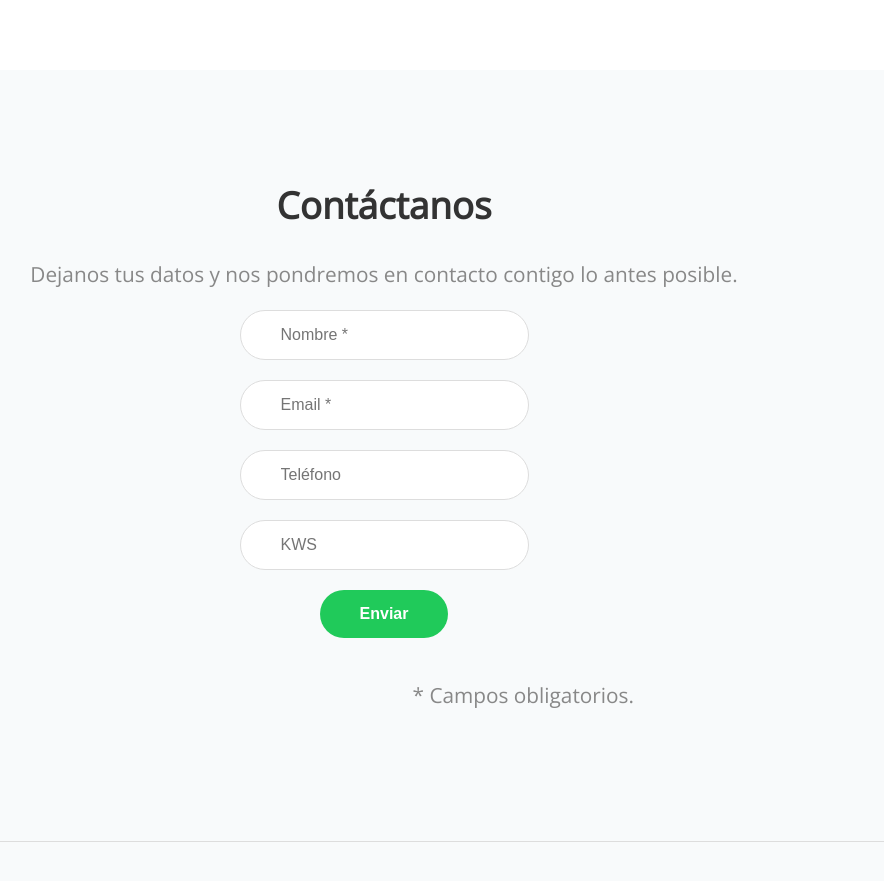
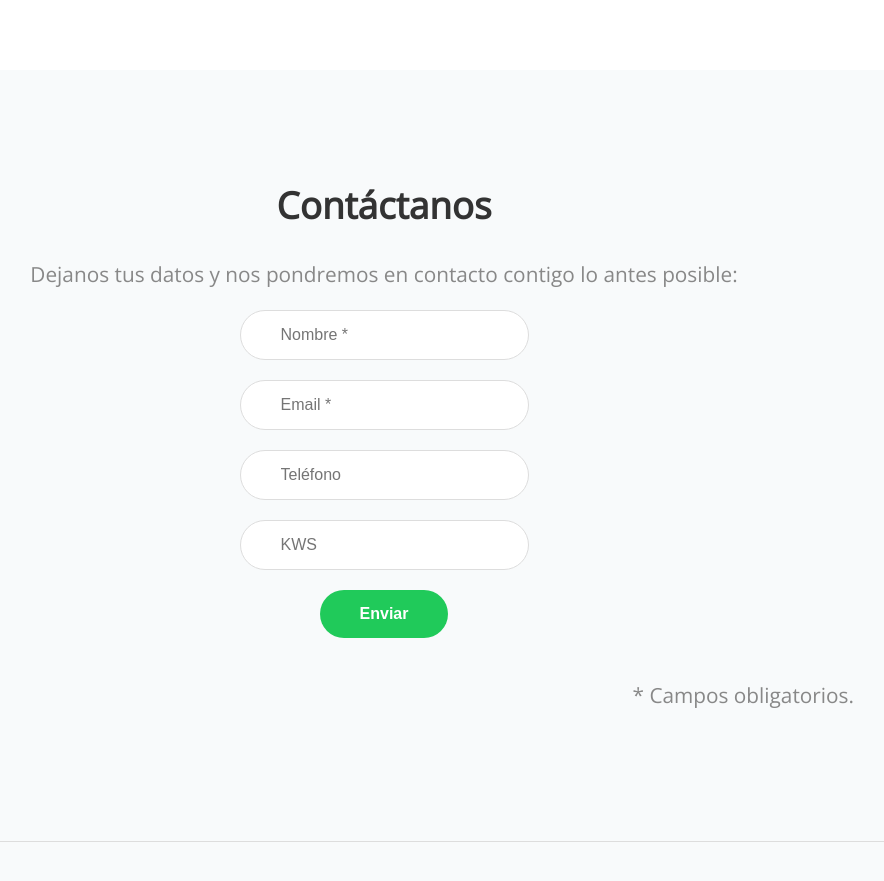
Before and after one commit to Ecogrid/Ecogrid-Landing, a Jekyll site: the page built from index.html, in a window 1280 px wide and 900 px high, scrolled down 2345 px. Shown: the top 881 px of the window, without its empty margins (256-1140 px from the left). Built offline with Jekyll 4.4.1, drawn with Linux system fonts in a browser that asks for light colours; nearby versions of some CDN libraries.

Commit message:
Ajuste form

```diff
--- a/index.html
+++ b/index.html
@@ -75,7 +75,7 @@ title: Ecogrid Energia
 <div class="darker">
 	<div id="contacto" class="container">
 		<h2 class="editable">Contáctanos</h2>
-		<p class="editable" style="text-align: center;">Dejanos tus datos y nos pondremos en contacto contigo lo antes posible.</p>
+		<p class="editable" style="text-align: center;">Dejanos tus datos y nos pondremos en contacto contigo lo antes posible:</p>
 		<form action="" method="post">
 			<input type="text" name="nombre" required placeholder="Nombre *"><br/>
 			<input type="text" name="email" required placeholder="Email *"><br/>
@@ -84,8 +84,8 @@ title: Ecogrid Energia
 			<input type="submit" value="Enviar"/>
 			<br>
 			<br>
-			<p class="text-right">* Campos obligatorios.</p>
 		</form>
+		<p class="text-right">* Campos obligatorios.</p>
 	</div>
 </div>
 
```
